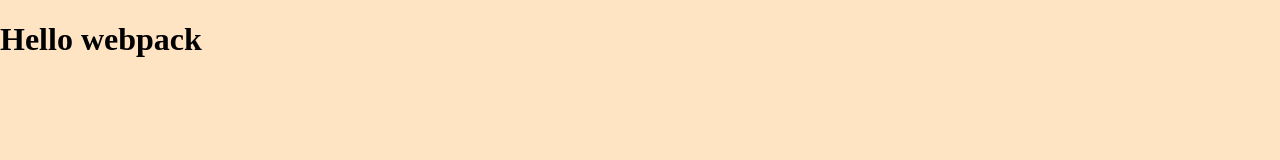
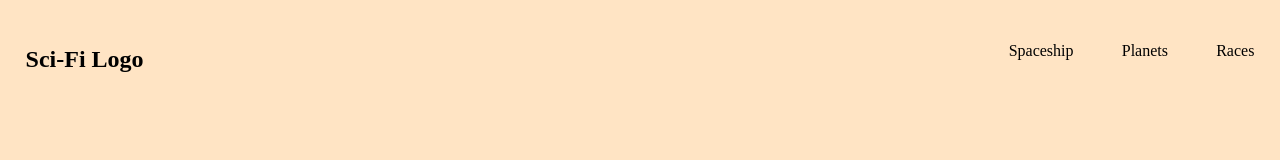
Before and after one commit to AlexRS90/javascript-capstone, a website built with webpack: page dist/index.html in a window 1280 px wide. Built offline with nearby package versions, Linux system fonts and the light colour scheme.

Commit message:
Update dist folder

```diff
--- a/dist/index.html
+++ b/dist/index.html
@@ -3,9 +3,20 @@
 <head>
     <meta charset="UTF-8">
     <meta name="viewport" content="width=device-width, initial-scale=1.0">
-    <title>Capstone Project</title>
+    <title>Webpack Exercise</title>
 <script defer src="main.js"></script></head>
 <body>
-    <h1>Hello webpack</h1>
+    <header>
+        <nav class="d-flex nav-container">
+            <div>
+                <h1>Sci-Fi Logo</h1>
+            </div>
+            <ul class="d-flex nav-menu">
+                <li>Spaceship</li>
+                <li>Planets</li>
+                <li>Races</li>
+            </ul>
+        </nav>
+    </header>
 </body>
 </html>
```
